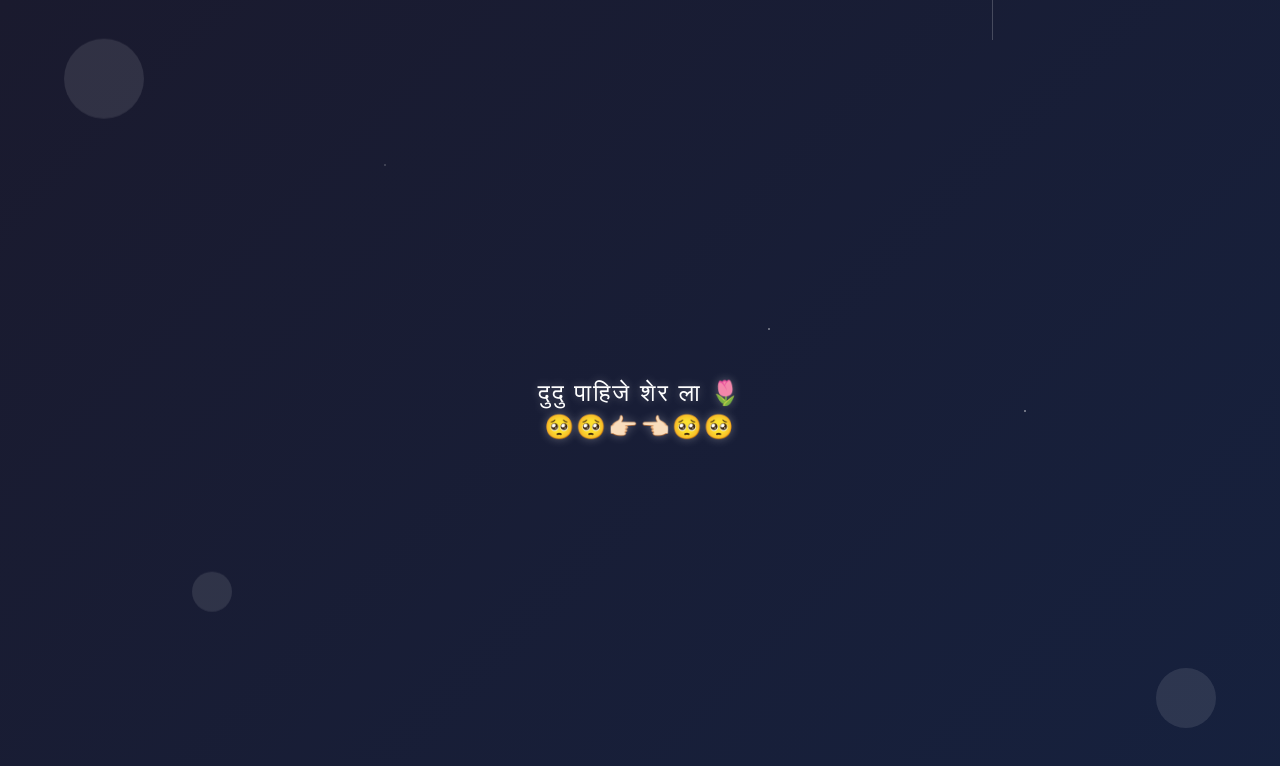
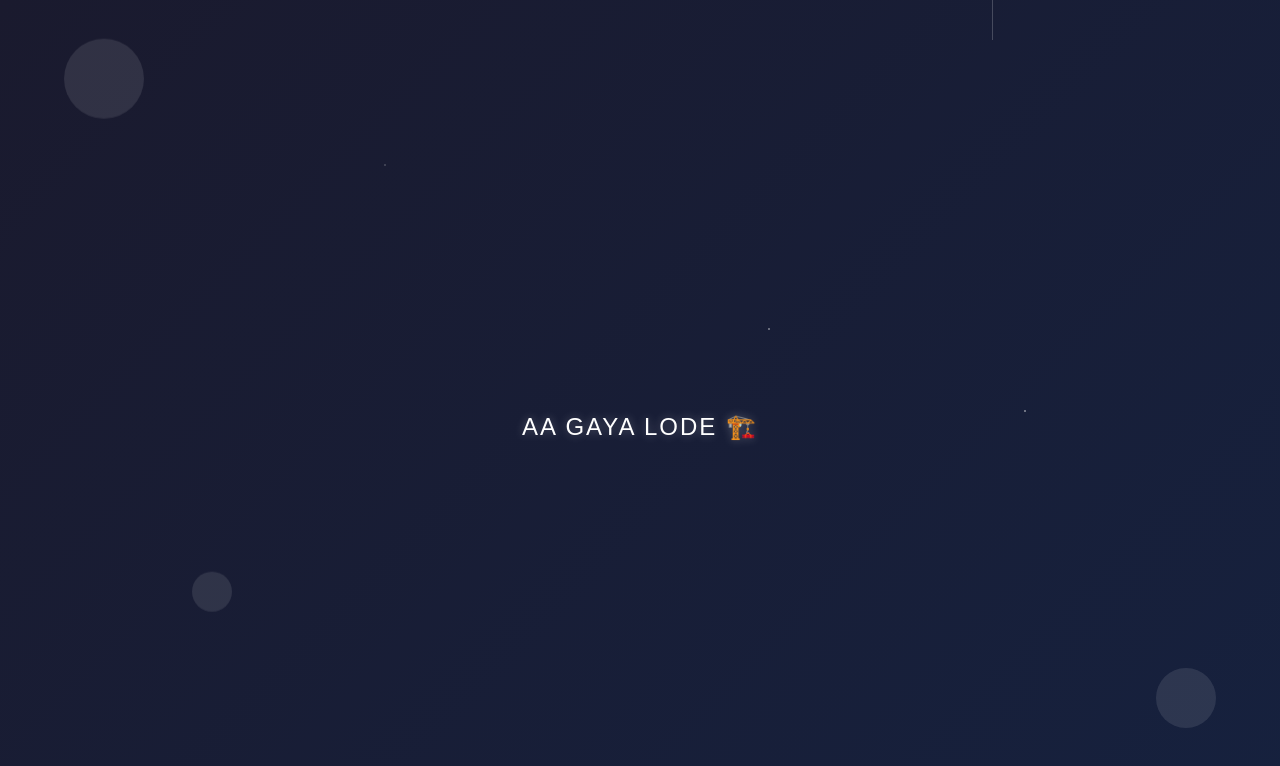
Before and after one commit to nachiee/Backup-Eng-all-dept, a plain HTML site: page index.html in a window 1280 px wide. Shown: the top 766 px of the page. Drawn offline with Linux system fonts and the light colour scheme.

Commit message:
Update index.html

```diff
--- a/index.html
+++ b/index.html
@@ -131,7 +131,7 @@
 </head>
 <body>
     <div class="container">
-        <div class="text">दुदु पाहिजे शेर ला 🌷<br>🥺🥺👉🏻👈🏻🥺🥺</div>
+        <div class="text"><br>aa gaya lode 🏗️</div>
 
         <div class="circle circle1"></div>
         <div class="circle circle2"></div>
```
